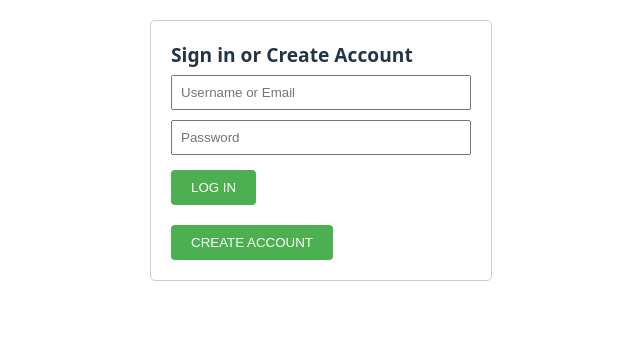
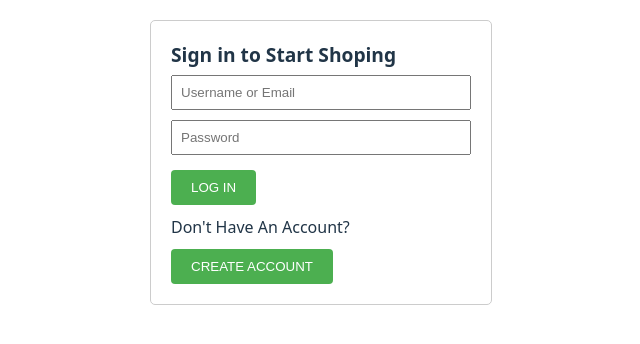
Before and after one commit to Leyley0323/MERN-Project, a React app in the folder frontend/: page /Login.tsx in a window 1280 px wide. Shown: the top 344 px of the page, without its empty margins (319-959 px from the left). Built offline with nearby package versions, Linux system fonts and the light colour scheme; the HTML template or start-up script is replaced by a standard one.

Commit message:
Update Login component with signup functionality

```diff
--- a/frontend/src/components/Login.tsx
+++ b/frontend/src/components/Login.tsx
@@ -1,10 +1,12 @@
 import React from 'react';
+import { useNavigate } from 'react-router-dom';
 
 function Login()
 {
   const [message,setMessage] = React.useState('');
   const [loginName,setLoginName] = React.useState('');
   const [loginPassword,setPassword] = React.useState('');
+  const navigate = useNavigate();
 
   async function doLogin(event:any) : Promise<void>
   {
@@ -50,20 +52,26 @@ function Login()
     setPassword( e.target.value );
   }
 
+    function doSignUp(event: any): void {
+      event.preventDefault();
+      navigate('/signup');
+    }
+
     return(
       <div id="loginDiv">
-        <span id="inner-title">Sign in or Create Account</span><br />
+        <span id="inner-title">Sign in to Start Shoping</span><br />
         <input type="text" id="loginName" placeholder="Username or Email"
           onChange={handleSetLoginName} /><br />
         <input type="password" id="loginPassword" placeholder="Password"
           onChange={handleSetPassword} /><br />
         <input type="submit" id="loginButton" className="buttons" value = "LOG IN"
           onClick={doLogin} />
-	<span id="loginResult">{message}</span>
-	<input type="submit" id="CreateAccountButton" className="buttons" value = "CREATE ACCOUNT"
-          onClick={doLogin} />
+      <span id="loginResult">{message}</span>
+      <span id="signuptitle">Don't Have An Account? </span>
+      <input type="submit" id="CreateAccountButton" className="buttons" value = "CREATE ACCOUNT"
+          onClick={doSignUp} />
 
-     </div>
+    </div>
     );
 };
 
```
